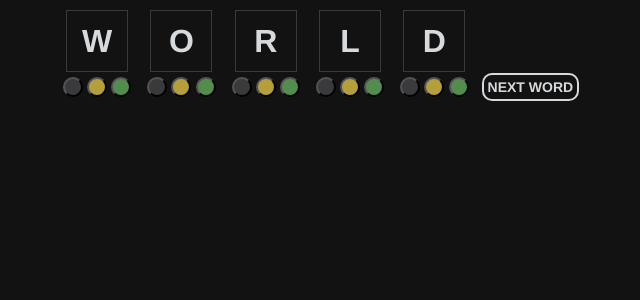
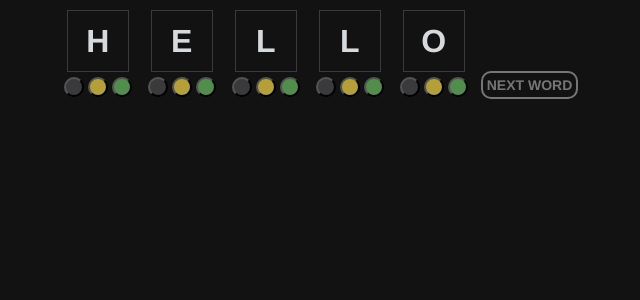
Before and after one commit to mmarcon/wordle-solver, a Svelte app: page / in a window 1280 px wide. Shown: the top 300 px of the page, without its empty margins (323-963 px from the left). Built offline with nearby package versions, Linux system fonts and the light colour scheme; the HTML template or start-up script is replaced by a standard one.

Commit message:
Wired a few things up

```diff
--- a/src/App.svelte
+++ b/src/App.svelte
@@ -4,16 +4,33 @@
 
 	const w = new Wordle();
 
-	let words = ['world'];
-	let candidateWords = ['float', 'prime', 'cross'];
+	let words = [
+		[{letter: 'h'}, {letter: 'e'}, {letter: 'l'}, {letter: 'l'}, {letter: 'o'}]
+	];
+	let candidateWords = [
+		[{letter: 'w'}, {letter: 'o'}, {letter: 'r'}, {letter: 'l'}, {letter: 'd'}],
+		[{letter: 'f'}, {letter: 'o'}, {letter: 'o'}, {letter: 'l'}, {letter: 's'}]
+	];
+	let nextDisabled = true;
 
 	function nextWord() {
+		w.pushRow(words[words.length - 1]);
+		console.log(w.agg());
 		words = [...words, candidateWords.shift()];
+	}
+
+	function colorChanged(position, color) {
+		words[words.length - 1][position].color = Wordle.COLOR[color];
+		nextDisabled = !nextEnabled();
+	}
+
+	function nextEnabled() {
+		return words[words.length - 1].filter(l => l.color === undefined).length === 0;
 	}
 </script>
 
 <svelte:head>
-	<link href="https://cdn.jsdelivr.net/npm/bootstrap@5.0.2/dist/css/bootstrap.min.css" rel="stylesheet" integrity="sha384-EVSTQN3/azprG1Anm3QDgpJLIm9Nao0Yz1ztcQTwFspd3yD65VohhpuuCOmLASjC" crossorigin="anonymous">
+
 	<style>
 		body {
 			background-color: #121213;
@@ -25,11 +42,11 @@
 	{#each words as word, i}
 		<div class="entry">
 			<div class="word">
-				{#each word.split('') as l}
-					<Letter letter="{l}" color="" frozen={i < words.length - 1}></Letter>
+				{#each word.map(({letter}) => letter) as l, position}
+					<Letter letter="{l}" color="" frozen={i < words.length - 1} on:colorchange={(event) => colorChanged(position, event.detail.color)}></Letter>
 				{/each}
 			</div>
-			<button class="next" on:click={nextWord}>Next Word</button>
+			<button class="next" on:click={nextWord} disabled={nextDisabled}>Next Word</button>
 		</div>
 	{/each}
 </main>
@@ -42,7 +59,6 @@
 		justify-content: center;
 	}
 	.word {
-		background-color: #121213;
 		display: flex;
 		align-items: center;
 		justify-content: center;
@@ -61,8 +77,13 @@
 		margin: 0 0 0 5px;
 		visibility: hidden;
 		border-radius: 10px;
+		cursor: pointer;
 	}
 	.entry:last-child .next {
 		visibility: visible;
 	}
+	.next:disabled {
+		opacity: 0.5;
+		cursor: default;
+	}
 </style>
--- a/src/Letter.svelte
+++ b/src/Letter.svelte
@@ -1,8 +1,12 @@
 <script>
-	export let color, letter, frozen;
+	import { createEventDispatcher } from 'svelte';
+  export let color, letter, frozen;
+
+  const dispatch = createEventDispatcher();
 
   function setColor(theColor) {
-    color = theColor
+    color = theColor;
+    dispatch('colorchange', {color: theColor})
   }
 </script>
 
@@ -54,6 +58,7 @@
     border-radius: 50%;
     margin: 0;
     padding: 0;
+    cursor: pointer;
   }
 
   .color-selector button:disabled {
--- a/src/wordle.js
+++ b/src/wordle.js
@@ -1,11 +1,32 @@
 export default class Wordle {
 
   static COLOR = {
-    GRAY: 0,
-    YELLOW: 1,
-    GREEN: 2,
-    UNDEFINED: -1
+    absent: 0,
+    present: 1,
+    correct: 2,
+    undefined: -1
   };
+
+  static AGG_WITH_REGEX = (regex) => [{
+    $search: {
+      index: 'wordle_dictionary',
+      regex: {
+        query: regex,
+        path: 'word',
+        allowAnalyzedField: true
+      }
+    }
+  }, {
+    $sample: {
+      size: 1
+    }
+  }];
+
+  static BASE_AGG = [{
+    $sample: {
+      size: 1
+    }
+  }];
 
   constructor () {
     this.schema = [];
@@ -13,21 +34,21 @@ export default class Wordle {
 
   agg () {
     if (this.schema.length === 0) {
-      return BASE_AGG;
+      return Wordle.BASE_AGG;
     }
     const regexes = [{ in: '', out: '' }, { in: '', out: '' }, { in: '', out: '' }, { in: '', out: '' }, { in: '', out: '' }];
     const and = [];
     for (let col = 0; col < 5; col++) {
       for (const row of this.schema) {
         switch (row[col].color) {
-          case COLOR.GRAY:
+          case Wordle.COLOR.absent:
             regexes.forEach(r => { r.out += row[col].letter; });
             break;
-          case COLOR.YELLOW:
+          case Wordle.COLOR.present:
             regexes[col].out += row[col].letter;
             and.push(row[col].letter);
             break;
-          case COLOR.GREEN:
+          case Wordle.COLOR.correct:
             regexes[col].in = row[col].letter;
             break;
         }
@@ -39,7 +60,7 @@ export default class Wordle {
       regex += '&';
     }
     regex += regexes.map(r => r.in ? r.in : `[^${r.out}]`).join('');
-    return AGG_WITH_REGEX(regex);
+    return Wordle.AGG_WITH_REGEX(regex);
   }
 
   pushRow (sequence) {
```
